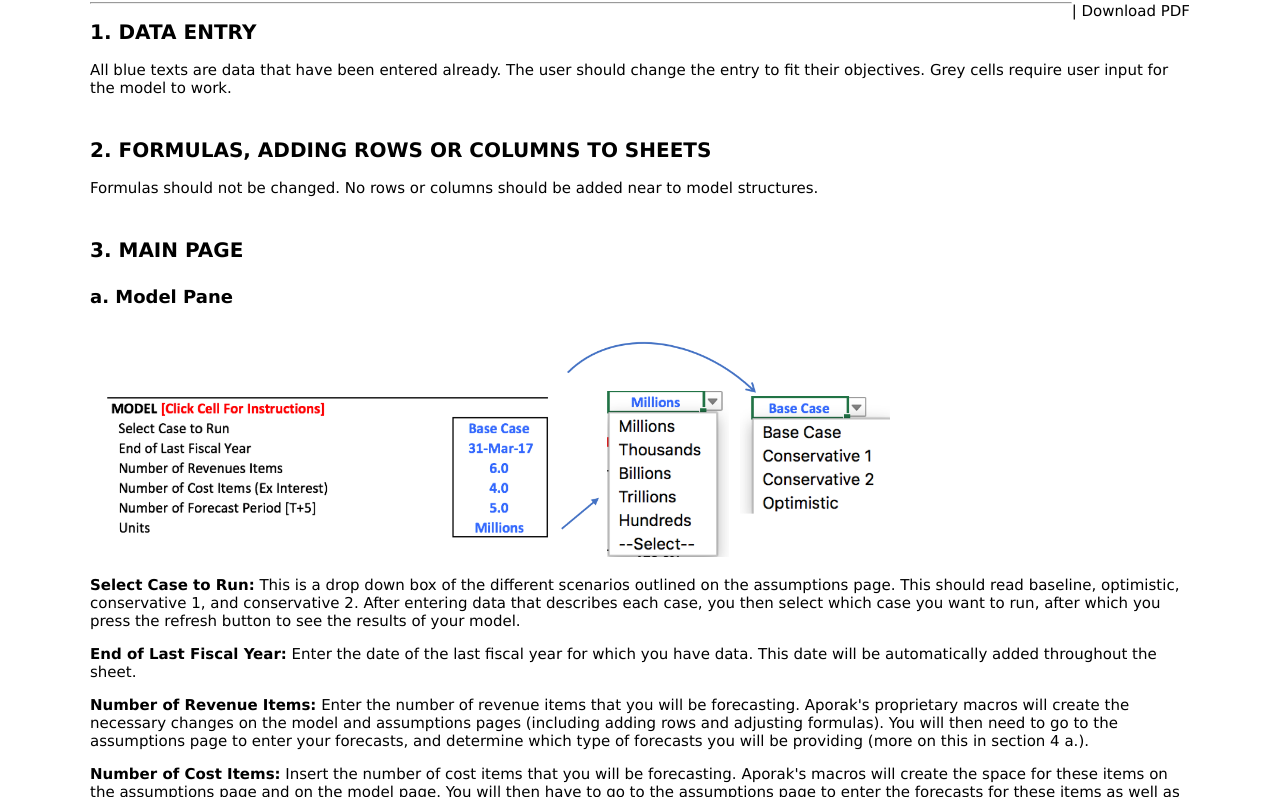
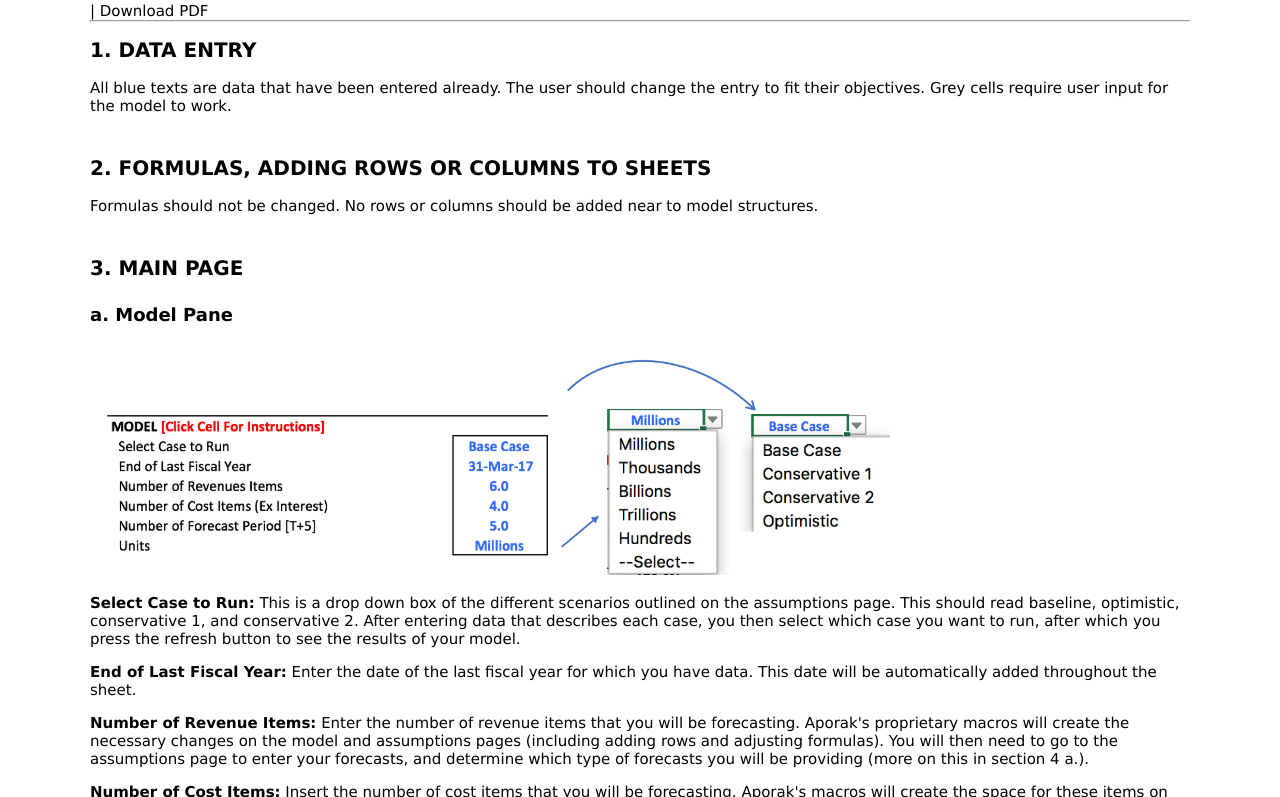
Before and after one commit to kariopaul/ApK, a plain HTML site: page index.html in a window 1280 px wide. Shown: the part 61-858 px from the top of the page. Drawn offline with Linux system fonts and the light colour scheme.

Commit message:
Update styles.css

```diff
--- a/styles.css
+++ b/styles.css
@@ -8,4 +8,4 @@ span.Mid_info {font-weight:bold;}
 img.head_lg {float:left;}
 h2 {font-size: 20Px;}
 h3 {font-size: 18Px;}
-a.MenuItem {float:right;}
+a.MenuItem {float:left;}
```
